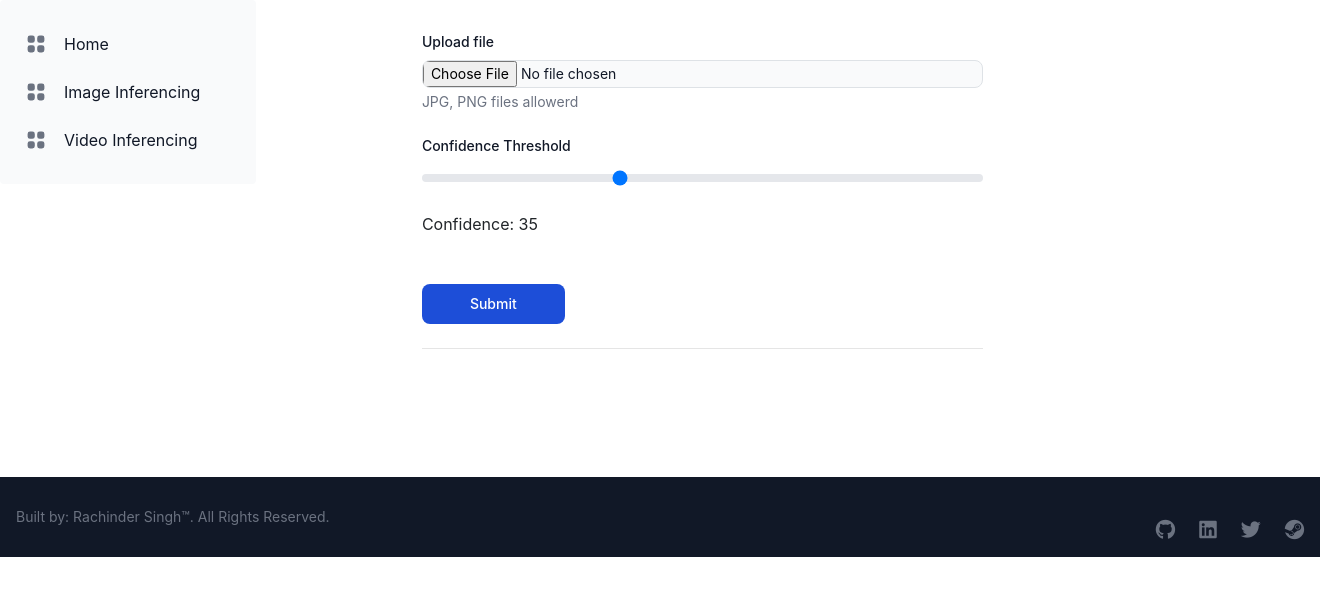
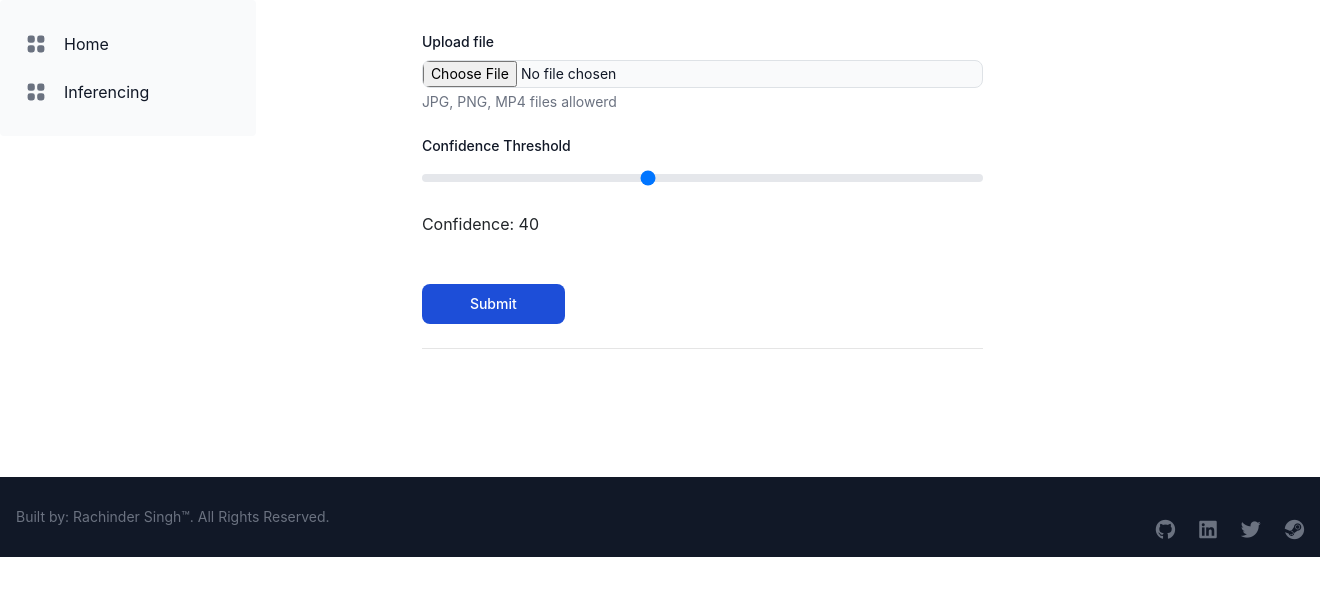
Before and after one commit to Rachinder3/Forest-Fire-Sentry, a Flask app: page /image_inference in a window 1320 px wide; the page is wider, and only the part inside the window is pictured. Shown: the part 130-726 px from the top of that part. Run offline with Flask 2, Linux system fonts and the light colour scheme; parts of the project's set-up code (start-up, migrations or seed data) failed here and were passed over; some libraries are stand-ins or nearby versions.

Commit message:
Video Inferencing complete

```diff
--- a/app.py
+++ b/app.py
@@ -6,7 +6,50 @@ from app_utils import *
 
 from yolov5.detect import *
 
+def play_video(video_path):
+    try:
+        cap = cv2.VideoCapture(video_path)
 
+        # cap = cv2.VideoCapture(0)
+
+        width = int(cap.get(cv2.CAP_PROP_FRAME_WIDTH))
+        height = int(cap.get(cv2.CAP_PROP_FRAME_HEIGHT))
+
+
+
+        if cap.isOpened() == False:
+            print("Error file not found")
+
+
+        while cap.isOpened():
+            ret, frame = cap.read()
+
+            if ret == True:
+                time.sleep(1/5)
+
+
+
+
+
+                img = cv2.resize(frame,(1024,640))
+
+
+
+
+                cv2.imshow('Camera feed', img)
+
+                if cv2.waitKey(10) & 0xFF == ord('q'):
+                    break
+            else:
+                break
+        cap.release()
+        cv2.destroyAllWindows()
+
+
+
+
+    except Exception as e:
+        print(str(e))
 
 ## initializations#########################################################
 app = Flask(__name__)
@@ -84,20 +127,28 @@ def index():
 def predictions_on_image():
     try:
 
+        context = {}
 
+        context["state"] = 0
+        context["output"] = ""
 
 
         if request.method == 'POST' or request.method== 'GET':
 
            #### save file
-            context = {}
 
-            context["state"] = 0
-            context["output"] = ""
+
             try:
                 ###### Ingesting the File
+
+
+
                 f = request.files['file']
+
                 image_file_name = f.filename
+
+                print(f.content_type)
+
                 image_file_path = os.path.join(input_store_dir,image_file_name)
                 f.save(image_file_path)
                 ## enctype is multipart/form-data hence hence reques.form["confidence"] doesn't work. Hence using this approach
@@ -113,23 +164,47 @@ def predictions_on_image():
 
                 print(os.path.exists(output_file_path))
                 print(output_file_path)
-                context["state"] = 1
-                context["output"] = output_file_path
 
-                print("here")
-                # return send_file(output_file_path, as_attachment=True)
-                #return send_file(output_file_path)
+
+                if 'image' in f.content_type:
+
+
+                    context["state"] = 1
+                    context["output"] = output_file_path
+
+                    print("here image")
+                    # return send_file(output_file_path, as_attachment=True)
+                    #return send_file(output_file_path)
+
+                    return render_template("image_inference.html", context=context)
+
+                elif 'video' in f.content_type:
+                    context["state"] = 2
+                    context["output"] = output_file_path
+
+
+                    # return send_file(output_file_path, as_attachment=True)
+                    #return send_file(output_file_path)
+
+                    #return render_template("image_inference.html", context=context)
+
+                    play_video(video_path=output_file_path)
+                    return send_file(path_or_file=output_file_path,mimetype="video/mp4", as_attachment=True)
+
 
                 return render_template("image_inference.html", context=context)
 
+            except Exception as e:
 
-
-
-            except Exception as e:
                 print(str(e))
 
+                context = {}
+
+                context["state"] = 0
+                context["output"] = ""
+
                 return render_template("image_inference.html", context=context)
-
+                #return f"test exception {context}"
 
 
 
--- a/templates/base.html
+++ b/templates/base.html
@@ -75,17 +75,17 @@ mr-3 h-6 sm:h-9
                     <li>
                         <a href="/image_inference" class="flex items-center p-2 text-base font-normal text-gray-900 rounded-lg dark:text-white hover:bg-gray-100 dark:hover:bg-gray-700">
                             <svg aria-hidden="true" class="flex-shrink-0 w-6 h-6 text-gray-500 transition duration-75 dark:text-gray-400 group-hover:text-gray-900 dark:group-hover:text-white" fill="currentColor" viewBox="0 0 20 20" xmlns="http://www.w3.org/2000/svg"><path d="M5 3a2 2 0 00-2 2v2a2 2 0 002 2h2a2 2 0 002-2V5a2 2 0 00-2-2H5zM5 11a2 2 0 00-2 2v2a2 2 0 002 2h2a2 2 0 002-2v-2a2 2 0 00-2-2H5zM11 5a2 2 0 012-2h2a2 2 0 012 2v2a2 2 0 01-2 2h-2a2 2 0 01-2-2V5zM11 13a2 2 0 012-2h2a2 2 0 012 2v2a2 2 0 01-2 2h-2a2 2 0 01-2-2v-2z"></path></svg>
-                            <span class="flex-1 ml-3 whitespace-nowrap">Image Inferencing</span>
+                            <span class="flex-1 ml-3 whitespace-nowrap">Inferencing</span>
 
                         </a>
                     </li>
-                    <li>
+                    <!-- <li>
                         <a href="/" class="flex items-center p-2 text-base font-normal text-gray-900 rounded-lg dark:text-white hover:bg-gray-100 dark:hover:bg-gray-700">
                             <svg aria-hidden="true" class="flex-shrink-0 w-6 h-6 text-gray-500 transition duration-75 dark:text-gray-400 group-hover:text-gray-900 dark:group-hover:text-white" fill="currentColor" viewBox="0 0 20 20" xmlns="http://www.w3.org/2000/svg"><path d="M5 3a2 2 0 00-2 2v2a2 2 0 002 2h2a2 2 0 002-2V5a2 2 0 00-2-2H5zM5 11a2 2 0 00-2 2v2a2 2 0 002 2h2a2 2 0 002-2v-2a2 2 0 00-2-2H5zM11 5a2 2 0 012-2h2a2 2 0 012 2v2a2 2 0 01-2 2h-2a2 2 0 01-2-2V5zM11 13a2 2 0 012-2h2a2 2 0 012 2v2a2 2 0 01-2 2h-2a2 2 0 01-2-2v-2z"></path></svg>
                             <span class="flex-1 ml-3 whitespace-nowrap">Video Inferencing</span>
 
                         </a>
-                    </li>
+                    </li> -->
 
                 </ul>
                 </div>
--- a/templates/image_inference.html
+++ b/templates/image_inference.html
@@ -33,12 +33,12 @@
 
             <label class="block mb-2 text-sm font-medium text-gray-900 dark:text-white" for="file_input">Upload file</label>
             <input name = "file" class="block w-full text-sm text-gray-900 border border-gray-300 rounded-lg cursor-pointer bg-gray-50 dark:text-gray-400 focus:outline-none dark:bg-gray-700 dark:border-gray-600 dark:placeholder-gray-400" aria-describedby="file_input_help" id="file_input" type="file">
-            <p class="mt-1 text-sm text-gray-500 dark:text-gray-300" id="file_input_help">JPG, PNG files allowerd</p>
+            <p class="mt-1 text-sm text-gray-500 dark:text-gray-300" id="file_input_help">JPG, PNG, MP4 files allowerd</p>
             <br>
 
 
             <label for="confidence" class="block mb-2 text-sm font-medium text-gray-900 dark:text-white">Confidence Threshold</label>
-            <input name = "confidence" id="confidence" type="range" min="0" max="100" value="35" class="w-full h-2 bg-gray-200 rounded-lg appearance-none cursor-pointer dark:bg-gray-700">
+            <input name = "confidence" id="confidence" type="range" min="0" max="100" value="40" class="w-full h-2 bg-gray-200 rounded-lg appearance-none cursor-pointer dark:bg-gray-700">
 
             <br><br>
 
@@ -61,9 +61,38 @@
         <br>
 
 
-        <figure class="max-w-lg">
-            <img class="h-auto max-w-full rounded-lg" src="{{context['output']}}">
-        </figure>
+        {% if context["state"]==1 %}
+            <figure class="max-w-lg">
+                <figcaption class="mt-2 text-mid text-center text-gray-900 dark:text-gray-400">Generated Results</figcaption>
+                <br>
+                <img class="h-auto max-w-full rounded-lg" src="{{context['output']}}">
+
+            </figure>
+
+        {% elif context["state"] == 2%}
+            <!-- <p>Its a video</p>
+            <video width="320" height="240" controls autoplay muted>
+                <source src="static\outputs\2023-03-09-10-45-40\border.mp4" type="video/mp4">
+
+              Your browser does not support the video tag.
+
+
+            </video> -->
+
+            <div class="p-4 mb-4 text-mid text-green-900 rounded-lg bg-green-50 dark:bg-gray-800 dark:text-green-400" role="alert">
+                <span class="font-medium">Success alert!</span> For Results, refer downloaded file in "Downloads" folder.
+              </div>
+
+        {%endif%}
+
+        <!-- <video width="320" height="240" controls autoplay muted>
+            <source src="static\outputs\2023-03-09-10-45-40\border.mp4" type="video/mp4">
+
+          Your browser does not support the video tag.
+          </video> -->
+
+
+
 
 
 
```
Also changed, not shown: app_utils.py (+41 -1 lines), 2 other files.
